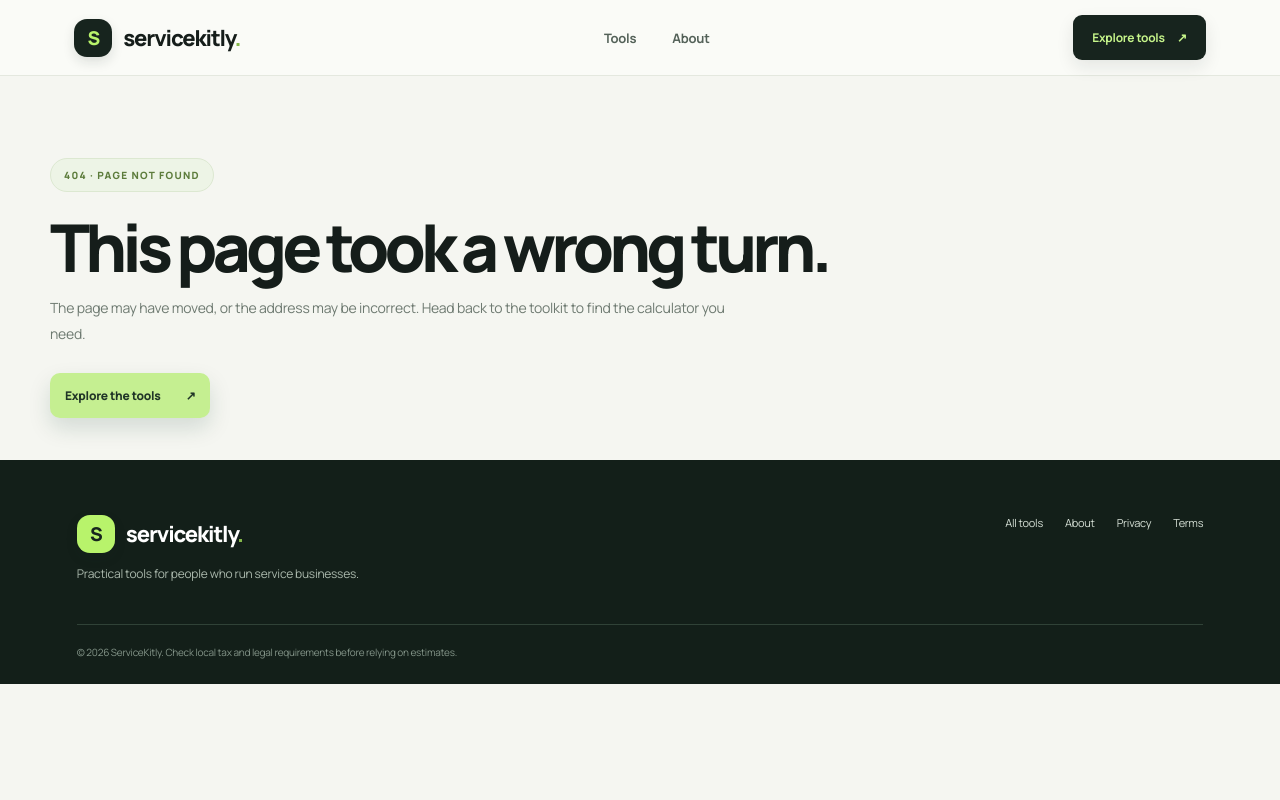
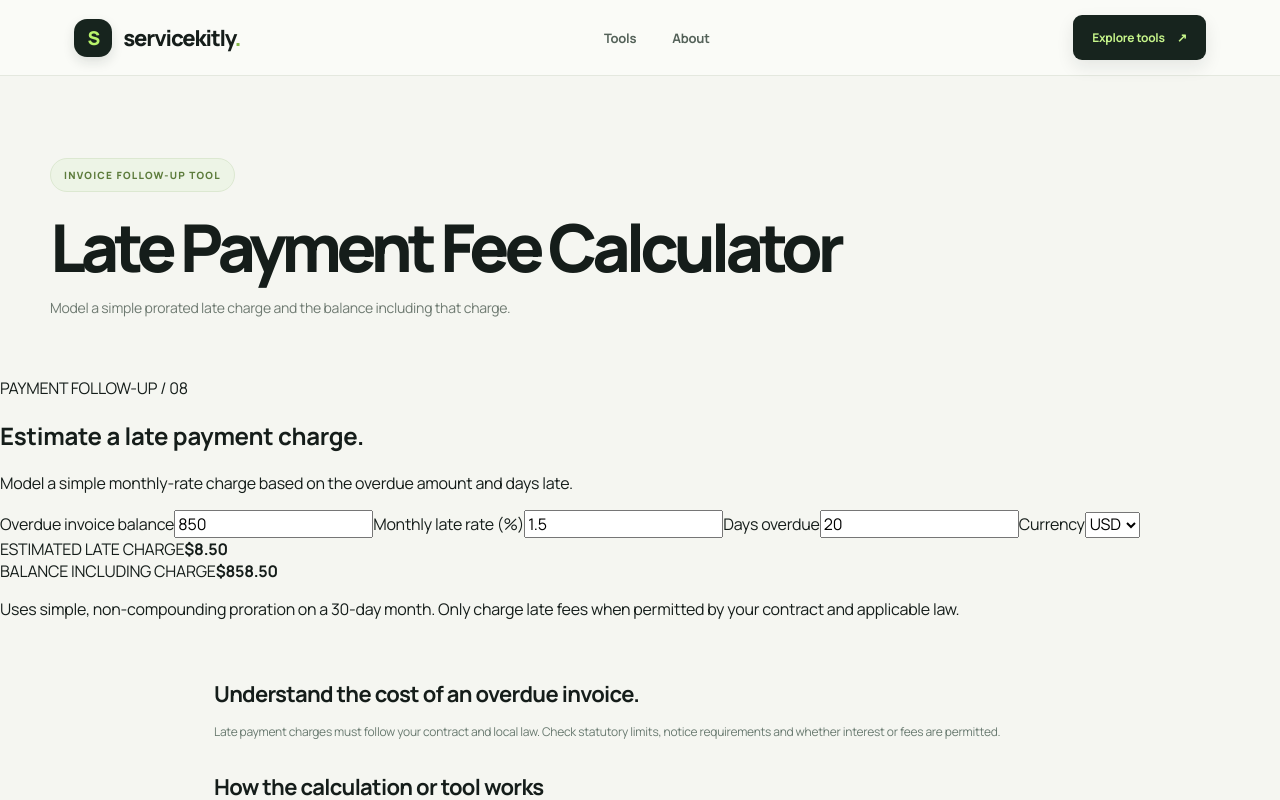
Before and after one commit to ya6331856-cpu/business-growth-toolkit, a Next.js app: page /tools/late-payment-fee-calculator in a window 1280 px wide. Before the commit this address had no page. Shown: the top 800 px of the page. Built offline with nearby package versions, Linux system fonts and the light colour scheme.

Commit message:
Add Late Payment Fee Calculator page

```diff
--- /dev/null
+++ b/app/tools/late-payment-fee-calculator/page.tsx
@@ -0,0 +1,4 @@
+import type { Metadata } from "next";
+import { LateFeeCalculator } from "@/components/ToolSuite";
+export const metadata: Metadata = { title: "Late Payment Fee Calculator for Service Businesses", description: "Estimate a simple late payment charge from an overdue invoice, monthly rate and days late. Free late fee estimator.", alternates: { canonical: "/tools/late-payment-fee-calculator/" } };
+export default function Page(){return <><section className="page-hero"><span className="eyebrow">INVOICE FOLLOW-UP TOOL</span><h1>Late Payment Fee Calculator</h1><p>Model a simple prorated late charge and the balance including that charge.</p></section><LateFeeCalculator/><section className="content-section"><h2>Understand the cost of an overdue invoice.</h2><p>Late payment charges must follow your contract and local law. Check statutory limits, notice requirements and whether interest or fees are permitted.</p><h2>How the calculation or tool works</h2><p>Estimated charge = overdue balance × monthly rate × days overdue ÷ 30.</p><h2>Frequently asked questions</h2><div className="faq"><h3>Are the results guaranteed?</h3><p>No. Results are estimates based on the values and assumptions you enter. Review them against your actual costs, contracts and local requirements.</p></div><div className="faq"><h3>Can I use this for my service business?</h3><p>Yes. The tool is designed for independent professionals and service businesses. Adapt the inputs to your own work, pricing and location.</p></div><div className="faq"><h3>Do I need to create an account?</h3><p>No account is required for this browser-based tool. Review or copy any result you need to keep before leaving the page.</p></div></section></>}
```
